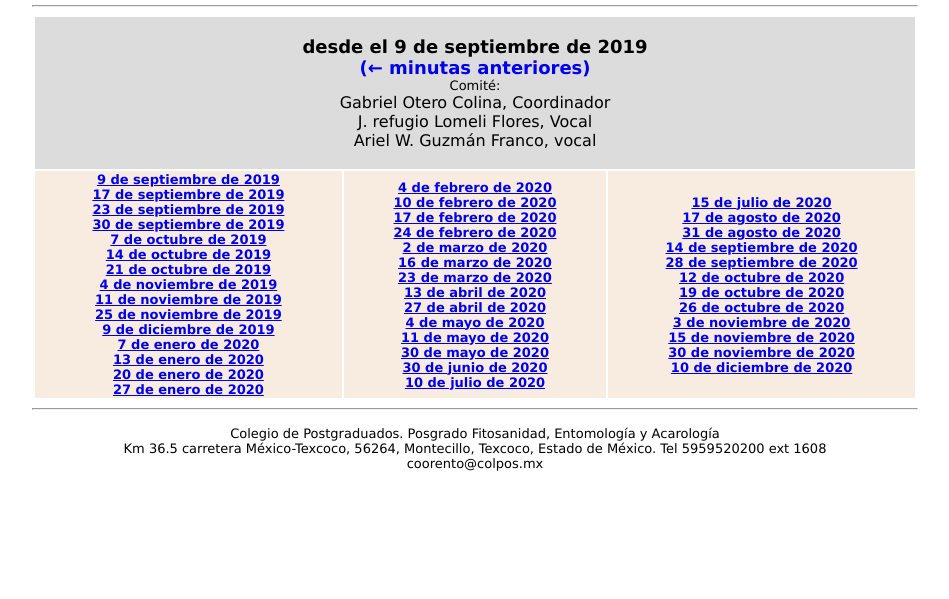
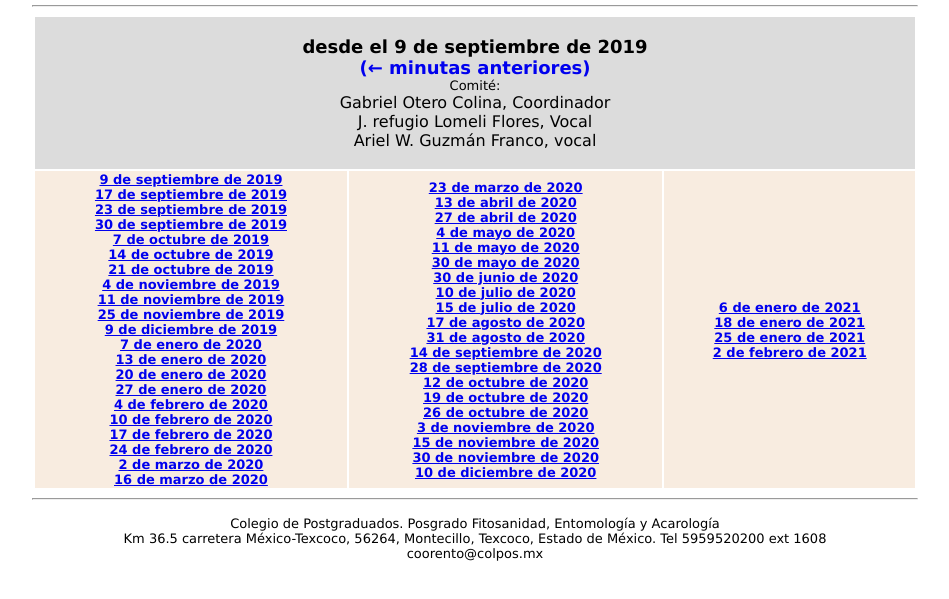
Before and after one commit to valdezjorge/minutas, a plain HTML site: page comite_academico_actual.html in a window 1280 px wide. Shown: the part 119-718 px from the top of the page, without its empty margins (165-1114 px from the left). Drawn offline with Linux system fonts and the light colour scheme.

Commit message:
Update comite_academico_actual.html

```diff
--- a/comite_academico_actual.html
+++ b/comite_academico_actual.html
@@ -33,15 +33,15 @@
 <a href="https://drive.google.com/file/d/1UFqV9DvnOcc-edd5ycLU3IlMk8DgRIFa/view?usp=sharing"text-decoration: none"><b>13 de enero de 2020</b></a><br>
 <a href="https://drive.google.com/file/d/1K6Ra_GDFv2PLcF5omNB4TIGeH4hF3N7q/view?usp=sharing"text-decoration: none"><b>20 de enero de 2020</b></a><br>
 <a href="https://drive.google.com/file/d/1FTqMRVvqF8sIF6k2iq_M-TXlXPSXvLh-/view?usp=sharing"text-decoration: none"><b>27 de enero de 2020</b></a><br>
-</font></td>
-
-<td bgcolor="#F8ECE0"><font face = "verdana, sans-serif" size="-1">
 <a href="https://drive.google.com/file/d/13qo3CbKSNbo_qP4PsSqUiBjG55TSoHmj/view?usp=sharing"text-decoration: none"><b>4 de febrero de 2020</b></a><br>
 <a href="https://drive.google.com/file/d/1yGHHF5dFwdlLv4J1TnuVJG62mO4oUA_N/view?usp=sharing"text-decoration: none"><b>10 de febrero de 2020</b></a><br>
 <a href="https://drive.google.com/file/d/1dMA01hRmCkNpUQm9HL_YMpceUciatVZU/view?usp=sharing"text-decoration: none"><b>17 de febrero de 2020</b></a><br>
 <a href="https://drive.google.com/file/d/13DwbvQDC4gysgYnxKkSq7DmlMHFKTOAn/view?usp=sharing"text-decoration: none"><b>24 de febrero de 2020</b></a><br>
 <a href="https://drive.google.com/file/d/1WQAkxN85JLnV9eatvB5liqZ9vMbR2dKk/view?usp=sharing"text-decoration: none"><b>2 de marzo de 2020</b></a><br>
 <a href="https://drive.google.com/file/d/1EcYKiQrhZLRcB5yIaWyWrVYN9qk56_Uy/view?usp=sharing"text-decoration: none"><b>16 de marzo de 2020</b></a><br>
+</font></td>
+
+<td bgcolor="#F8ECE0"><font face = "verdana, sans-serif" size="-1">
 <a href="https://drive.google.com/file/d/1489kc_P3R1R47QmOV_b4pC2MA2wMfd98/view?usp=sharing"text-decoration: none"><b>23 de marzo de 2020</b></a><br>
 <a href="https://drive.google.com/file/d/1wHbU4-8rrAJ0jKTsFoJtJYa3LlAQSmyD/view?usp=sharing"text-decoration: none"><b>13 de abril de 2020</b></a><br>
 <a href="https://drive.google.com/file/d/1pwIkrQvsNxogf-Z9qHBxcnwvhF76O3oM/view?usp=sharing"text-decoration: none"><b>27 de abril de 2020</b></a><br>
@@ -50,9 +50,6 @@
 <a href="https://drive.google.com/file/d/1D63P3e7QbsuYdGkxsG1QHjVrf5b--61Q/view?usp=sharing"text-decoration: none"><b>30 de mayo de 2020</b></a><br>
 <a href="https://drive.google.com/file/d/1uxwgUOQmSLf6NeTJm81MuJOmxKiajGfU/view?usp=sharing"text-decoration: none"><b>30 de junio de 2020</b></a><br>
 <a href="https://drive.google.com/file/d/1MNyH0FCsYTcMp5bxDYdueiF6RGcJURLj/view?usp=sharing"text-decoration: none"><b>10 de julio de 2020</b></a><br>
-</font></td>
-
-<td bgcolor="#F8ECE0"><font face = "verdana, sans-serif" size="-1">
 <a href="https://drive.google.com/file/d/1KviJc8IaptPAkuaXlzQsnU370YWlsLg9/view?usp=sharing"text-decoration: none"><b>15 de julio de 2020</b></a><br>
 <a href="https://drive.google.com/file/d/1pJJq7Oy52N6YLmYnfFA-qpO10hAkKwNZ/view?usp=sharing"text-decoration: none"><b>17 de agosto de 2020</b></a><br>
 <a href="https://drive.google.com/file/d/1_ynGJ3-sghM212tu1Yy3sYXwhyQ3f8b_/view?usp=sharing"text-decoration: none"><b>31 de agosto de 2020</b></a><br>
@@ -66,6 +63,13 @@
 <a href="https://docs.google.com/document/d/1Haba34K4Ed4tF3AuQGyH_SHSBXyzuM3IAllOubEuwAU/edit?usp=sharing"text-decoration: none"><b>30 de noviembre de 2020</b></a><br>
 <a href="https://docs.google.com/document/d/11Yi2EPUNVN1_iHI6W_wvLJv-uZsf6_ijNcyGMsLICpU/edit?usp=sharing"text-decoration: none"><b>10 de diciembre de 2020</b></a><br>
 </font></td>
+
+<td bgcolor="#F8ECE0"><font face = "verdana, sans-serif" size="-1">
+<a href="https://drive.google.com/file/d/1je4BCrzIWd6-aqiVKeCSECW8cHs0q7Ra/view?usp=sharing" text-decoration: none"><b>6 de enero de 2021</b></a><br>
+<a href="https://drive.google.com/file/d/1Vp5LsHc5D5jR480aji5deCc9j3nQ50-I/view?usp=sharing" text-decoration: none"><b>18 de enero de 2021</b></a><br>
+<a href="https://drive.google.com/file/d/1ACC17aj72XrL0v8vmpyhKyTP-Vo9Mxg7/view?usp=sharing" text-decoration: none"><b>25 de enero de 2021</b></a><br>
+<a href="https://drive.google.com/file/d/1zwkvb2ySSPrv_wM8y5xZi9NVoH8OzL0E/view?usp=sharing" text-decoration: none"><b>2 de febrero de 2021</b></a><br>
+</font></td>
          </tr>
       </table>
 
```
